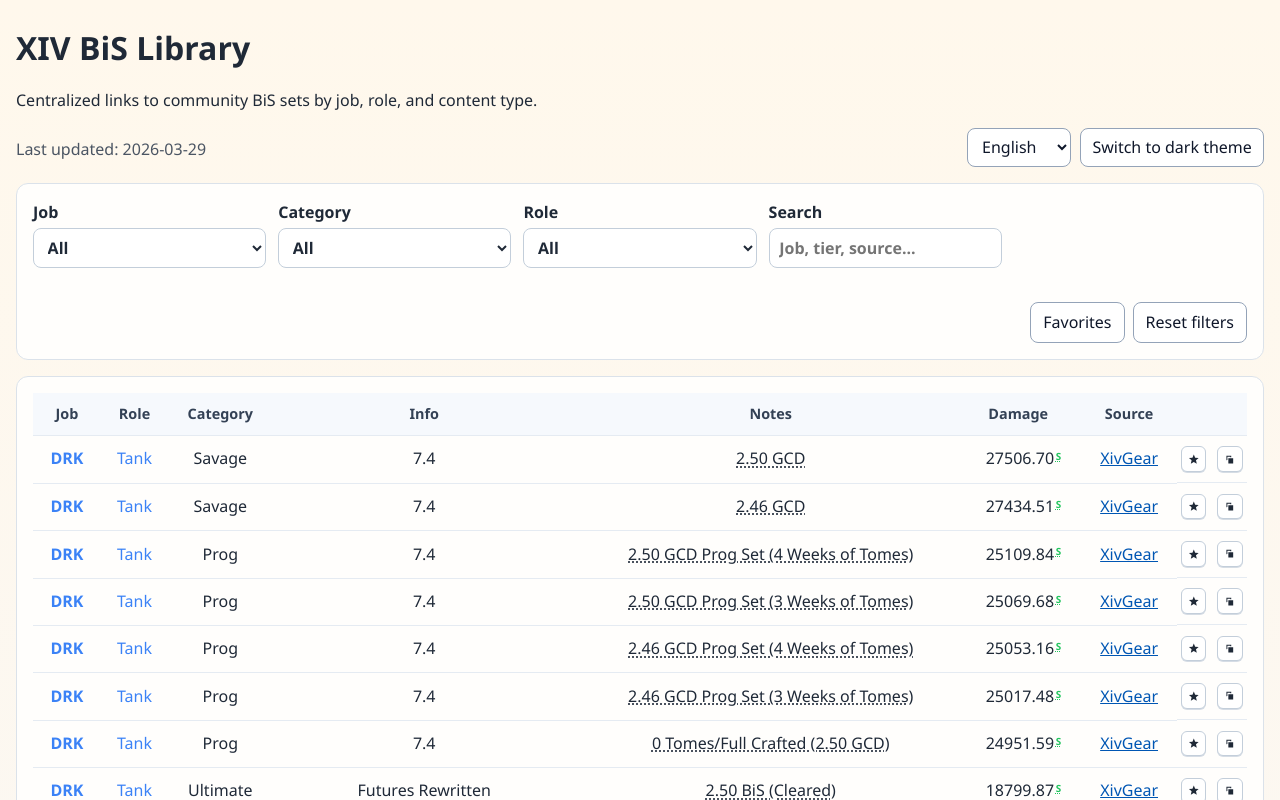
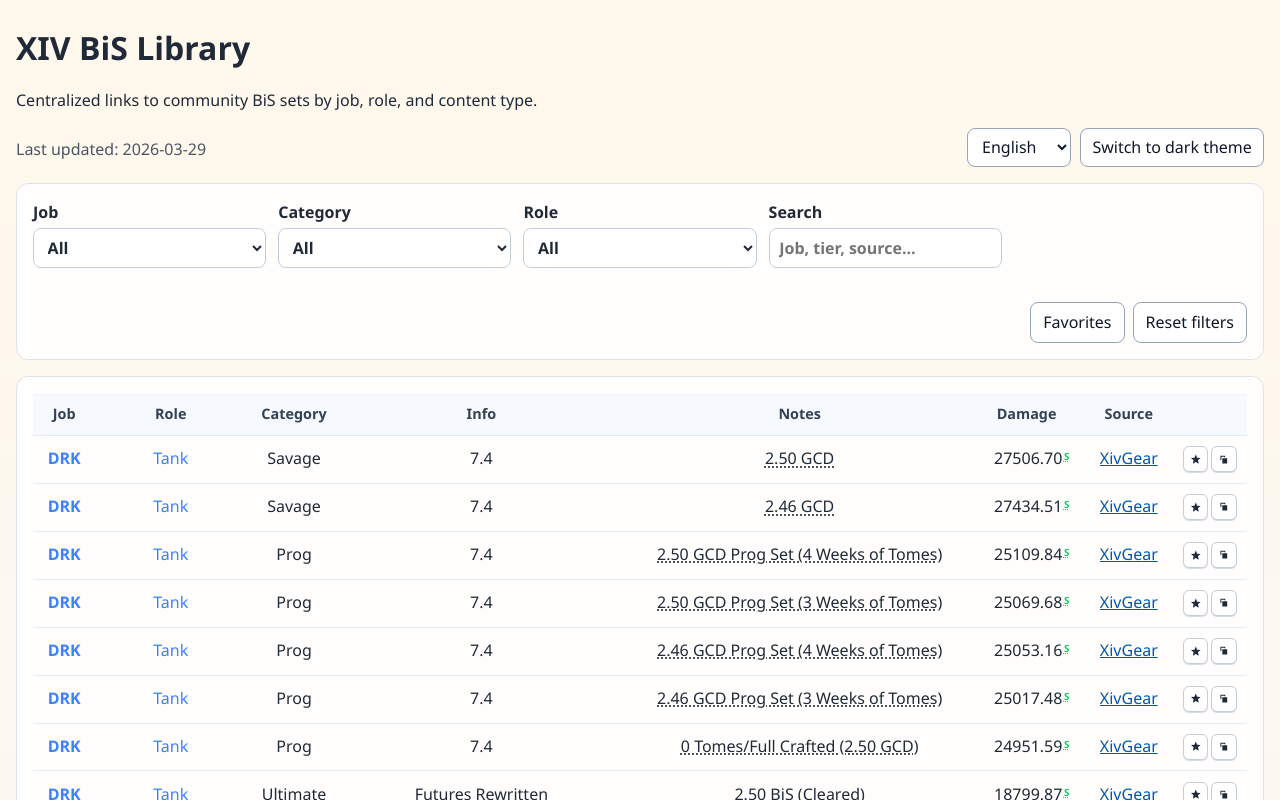
Before and after one commit to MelkyWay/xiv-bis-library, a Vue app: page / in a window 1280 px wide. Shown: the top 800 px of the page. Built offline with nearby package versions, Linux system fonts and the light colour scheme.

Commit message:
fix(ui): align action column separators and tighten row action layout

```diff
--- a/src/components/BisTable.vue
+++ b/src/components/BisTable.vue
@@ -268,7 +268,7 @@ async function copyLink(url: string): Promise<void> {
           <td>{{ infoValue(row) }}</td>
           <td class="col-notes">
             <span
-              class="notes-tooltip-anchor"
+              class="notes-tooltip-anchor notes-main-tooltip"
               :class="{ 'has-tooltip': !!row.notesTooltip }"
               :data-tooltip="row.notesTooltip || ''"
               :tabindex="row.notesTooltip ? 0 : undefined"
@@ -294,6 +294,7 @@ async function copyLink(url: string): Promise<void> {
             <a :href="row.sourceUrl" target="_blank" rel="noreferrer noopener">{{ row.sourceName }}</a>
           </td>
           <td class="col-copy">
+            <div class="row-actions">
               <button
                 class="favorite-btn"
                 :class="{ active: isFavorite(row) }"
@@ -323,6 +324,7 @@ async function copyLink(url: string): Promise<void> {
                   />
                 </svg>
               </button>
+            </div>
           </td>
         </tr>
         <tr v-if="displayRows.length === 0">
--- a/src/style.css
+++ b/src/style.css
@@ -385,6 +385,12 @@ th {
   text-align: center;
 }
 
+.table-wrap th.col-role,
+.table-wrap td.col-role {
+  white-space: nowrap;
+  min-width: 8.5rem;
+}
+
 .notes-tooltip-anchor {
   position: relative;
   display: inline-block;
@@ -468,6 +474,22 @@ th {
   transition: opacity 120ms ease;
 }
 
+.notes-main-tooltip.has-tooltip::after {
+  content: "“" attr(data-tooltip) "”";
+  padding: 0.9rem 0.95rem 0.9rem 1.25rem;
+  border-left: 3px solid var(--color-input-border);
+  background:
+    linear-gradient(90deg, color-mix(in oklab, var(--color-input-border) 12%, transparent) 0 0.55rem, transparent 0.55rem),
+    var(--bg-input);
+  font-style: italic;
+  letter-spacing: 0.01em;
+  box-shadow: 0 14px 30px rgba(0, 0, 0, 0.24);
+}
+
+.notes-main-tooltip.has-tooltip::before {
+  box-shadow: -1px -1px 0 color-mix(in oklab, var(--color-input-border) 20%, transparent);
+}
+
 .notes-tooltip-anchor.has-tooltip::before {
   content: "";
   position: absolute;
@@ -534,7 +556,6 @@ th {
   justify-content: center;
   cursor: pointer;
   vertical-align: middle;
-  margin-right: 0.35rem;
   transition: transform 120ms ease, box-shadow 120ms ease, background-color 120ms ease;
   box-shadow: 0 1px 0 color-mix(in oklab, var(--color-input-border) 70%, transparent);
 }
@@ -565,10 +586,14 @@ th {
 }
 
 td.col-copy {
-  display: flex;
+  text-align: center;
+}
+
+.row-actions {
+  display: inline-flex;
   align-items: center;
   justify-content: center;
-  gap: 0.35rem;
+  gap: 0.16rem;
 }
 
 .pagination {
```
Lines whose indentation alone changed are shown as unchanged.
